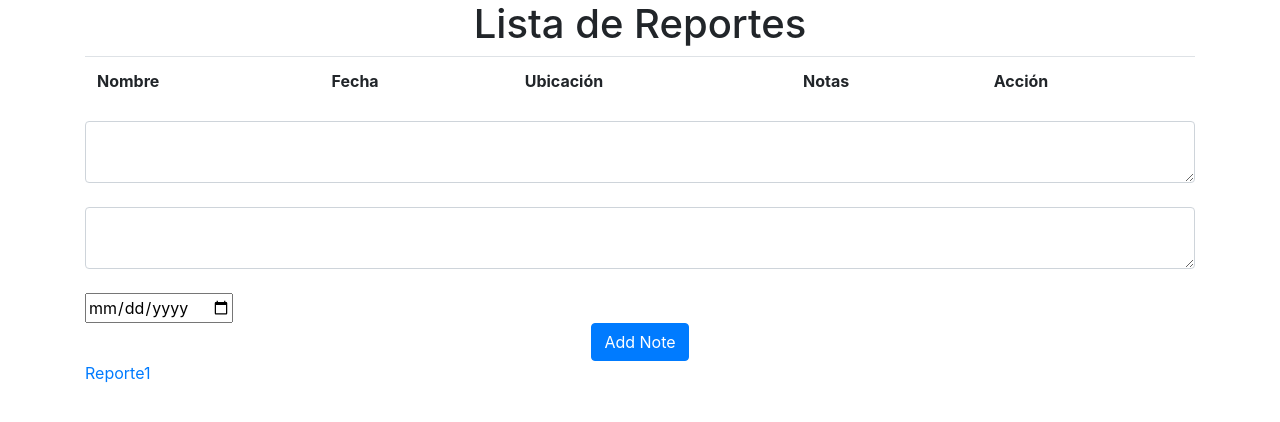
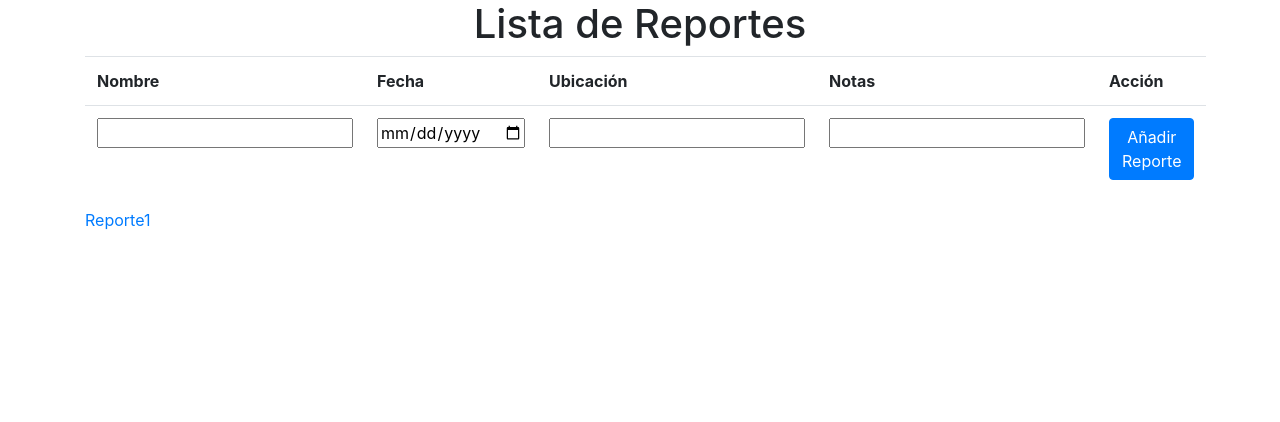
Before and after one commit to ricardo0499/Flask-Web-App-Tutorial-main, a Flask app: page /Reports in a window 1280 px wide. Shown: the part 56-478 px from the top of the page. Run offline with Flask 2, Linux system fonts and the light colour scheme; the visitor is signed in with stand-in values (Sample User, id 1); data comes from the database, SQL or seed files in the repository; data that the repository does not hold is empty; some libraries are stand-ins or nearby versions.

Commit message:
cambios al modelo y reportes

```diff
--- a/website/__init__.py
+++ b/website/__init__.py
@@ -19,7 +19,7 @@ def create_app():
     app.register_blueprint(views, url_prefix='/')
     app.register_blueprint(auth, url_prefix='/')
 
-    from .models import User, Note#, Report
+    from .models import User, Note, Reporte
 
     create_database(app)
 
--- a/website/templates/reports.html
+++ b/website/templates/reports.html
@@ -20,26 +20,19 @@
                 </button>
             </td>
         </tr>
-        <li class="list-group-item">
-
-
-        </li>
         {% endfor %}
+        <tr>
+            <td><input type="text" form="newRep" name="name" id="name"/></td>
+            <td><input type="date" form="newRep" name="date" id="date"/></td>
+            <td><input type="text" form="newRep" name="location" id="location"/></td>
+            <td><input type="text" form="newRep" name="nota" id="nota"/></td>
+            <td><button type="submit" class="btn btn-primary" form="newRep">Añadir Reporte</button></td>
+        </tr>
     </table>
     <ul class="list-group list-group-flush" id="notes">
 
     </ul>
-    <form method="POST">
-      <textarea name="name" id="name" class="form-control"></textarea>
-      <br />
-      <textarea name="date" id="date" class="form-control"></textarea>
-      <br />
-      <input id="datefield" type='date' min='1899-01-01' max='2000-13-13'></input>
-      <br />
-      <div align="center">
-        <button type="submit" class="btn btn-primary">Add Note</button>
-      </div>
-    </form>
+    <form method="POST" id="newRep"></form>
     <a href="/Report">Reporte1</a>
 
     <script>
--- a/website/views.py
+++ b/website/views.py
@@ -1,3 +1,4 @@
+from unicodedata import name
 from flask import Blueprint, render_template, request, flash, jsonify
 from flask_login import login_required, current_user
 from .models import Note, Reporte
@@ -27,15 +28,14 @@ def home():
 @login_required
 def reports():
     if request.method == 'POST':
-        note = request.form.get('reporte')
-
-        if len(note) < 1:
-            flash('Note is too short!', category='error')
-        else:
-            new_note = Note(data=note, user_id=current_user.id)
-            db.session.add(new_note)
-            db.session.commit()
-            flash('Note added!', category='success')
+        nombre = request.form.get('name')
+        nota = request.form.get('nota')
+        location=request.form.get('location')
+        dates = request.form.get('date')
+        new_report = Reporte(notas=nota, inspector_id=current_user.id, date = dates,location=location, nombre=name)
+        db.session.add(new_report)
+        db.session.commit()
+        flash('Report added!', category='success')
 
     return render_template("reports.html", user=current_user)
 
```
Also changed, not shown: website/models.py (+1 -6 lines).
